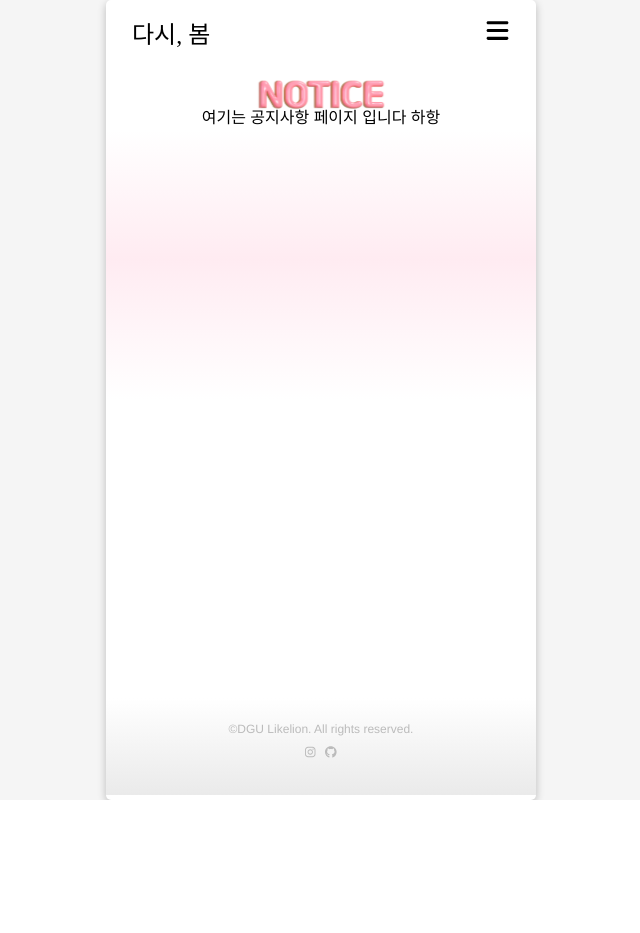
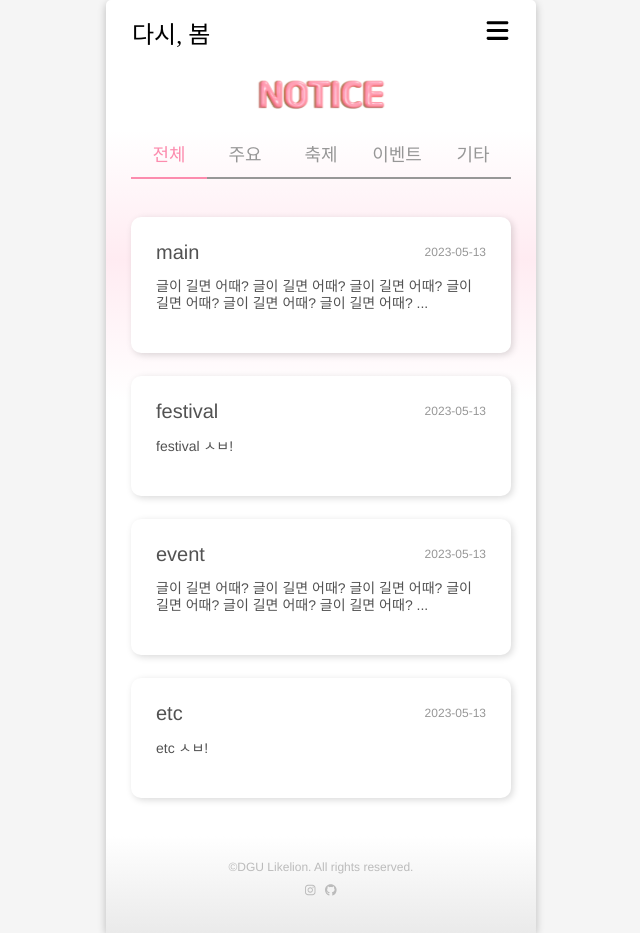
Before and after one commit to LikeLion-at-DGU/2023_spring_festival_front, a Next.js app: page /notice in a window 1280 px wide. Shown: the whole page, without its empty margins (319-959 px from the left). Before the commit the page ends 800 px from the top, so only its background shows below. Built offline with nearby package versions, Linux system fonts and the light colour scheme; a web font is replaced by a local one.

Commit message:
feat: notice 리스트 UI

```diff
--- /dev/null
+++ b/components/notice/NoticeCard.jsx
@@ -0,0 +1,83 @@
+import styled from "styled-components";
+import Image from 'next/image';
+import Link from 'next/link';
+
+const Container = styled.div`
+    box-shadow: 2px 2px 7px rgba(0, 0, 0, 0.15);
+    z-index: 5;
+    background: #FFF;
+    border-radius: 10px;
+    padding: 25px;
+    margin: 3% 0;
+    /* font-family: 'AppleSDGothicNeoM00'; */
+`;
+
+const Header = styled.header`
+    display: flex;
+    justify-content: space-between;
+    align-items: center;
+`;
+
+const Title = styled.div`
+    color: #525252;
+    font-weight: 400;
+    font-size: 20px;
+    /* font-family: 'AppleSDGothicNeoB00'; */
+`;
+
+const Date = styled.div`
+    font-weight: 400;
+    font-size: 12px;
+    color: #979797;
+`;
+
+const Body = styled.div`
+    font-weight: 400;
+    font-size: 14px;
+    color: #525252;
+    margin: 5% 0;
+    line-height: 120%;
+`;
+
+const ImgBox = styled.div`
+    margin: 5px 0;
+    display: flex;
+    flex-direction: row;
+    justify-items: center;
+    align-items: center;
+`;
+
+const NoticeCard = ({title, content, created_at, images}) => {
+
+    const date = created_at.slice(0,10);
+
+    console.log(images)
+
+    return(
+        <Container>
+            <Header>
+                <Title>{title}</Title>
+                <Date>{date}</Date>
+            </Header>
+            <Body>
+                { content.length <= 60 ?
+                    <>{content}</> : <>{content.slice(0,60)}...</>
+                }
+            </Body>
+            { ( images && images.length > 0 ) &&
+            <ImgBox>
+                {images.map((image)=>{
+                    <Image
+                        key={image.id}
+                        src={image.url}
+                        alt={image.alt}
+                    />
+                })}
+            </ImgBox>
+            }
+
+        </Container>
+    );
+};
+
+export default NoticeCard;
--- a/src/pages/notice/index.jsx
+++ b/src/pages/notice/index.jsx
@@ -1,13 +1,134 @@
+import { useEffect, useState } from "react";
 import styled from "styled-components";
+import NoticeCard from "components/notice/NoticeCard";
 
 const Container = styled.div`
+  width: 100%;
+  display: flex;
+  flex-direction: column;
+  margin-top: 25px;
+  z-index: 1;
+`;
 
-`
+const TypeWrapper = styled.div`
+  width: 100%;
+  justify-content: center;
+  display: flex;
+`;
+
+const Type = styled.button`
+  width: 20%;
+  padding: 3% 3%;
+  background: transparent;
+  border: none;
+  border-bottom: 2px solid ${(props)=>props.isSelected ? '#FC8CAE' : '#979797'};
+  color: ${(props)=>props.isSelected ? '#FC8CAE' : '#979797'};
+  font-size: 18px;
+  line-height: 19px;
+`;
+
+const TypeBody = styled.div`
+  display: flex;
+  width: 100%;
+  flex-direction: column;
+  margin: 7% 0;
+`;
 
 export default function Booth(){
+
+  // 타입
+  const [currentType, setCurrentType] = useState('전체');
+  const type = ['전체', '주요', '축제', '이벤트', '기타'];
+  const selectTypeHandler = (type) => {
+    setCurrentType(type);
+    console.log(currentType);
+  };
+
+  // notice list fetch
+  const [notice, setNotice] = useState([]);
+  const fetchNotice = async() => {
+    try {
+      // dummy
+      const noticeData = [
+        {
+          "id": 1,
+          "title": "main",
+          "type": "주요",
+          "content": "글이 길면 어때? 글이 길면 어때? 글이 길면 어때? 글이 길면 어때? 글이 길면 어때? 글이 길면 어때? 글이 길면 어때? 글이 길면 어때? 글이 길면 어때?",
+          "created_at": "2023-05-13T07:47:07.687842+09:00",
+          "images": []
+        },
+        {
+          "id": 2,
+          "title": "festival",
+          "type": "축제",
+          "content": "festival ㅅㅂ!",
+          "created_at": "2023-05-13T07:47:07.687842+09:00",
+          "images": []
+        },
+        {
+          "id": 3,
+          "title": "event",
+          "type": "이벤트",
+          "content": "글이 길면 어때? 글이 길면 어때? 글이 길면 어때? 글이 길면 어때? 글이 길면 어때? 글이 길면 어때? 글이 길면 어때? 글이 길면 어때? 글이 길면 어때?",
+          "created_at": "2023-05-13T07:47:07.687842+09:00",
+          "images": []
+        },
+        {
+          "id": 4,
+          "title": "etc",
+          "type": "기타",
+          "content": "etc ㅅㅂ!",
+          "created_at": "2023-05-13T07:47:07.687842+09:00",
+          "images": []
+        },
+      ];
+
+      setNotice(noticeData);
+    } catch (error) {
+      console.log('Error: ', error);
+    }
+  };
+
+  // notice list 불러오기
+  useEffect(()=>{
+    fetchNotice();
+  }, []);
+
+  const typeNotices = notice.filter((notice)=>{
+    if(currentType === '전체') {
+      return true;
+    } else {
+      return notice.type === currentType;
+    }
+  });
+
   return(
     <Container>
-      여기는 공지사항 페이지 입니다 하항
+      <TypeWrapper>
+        {type.map((type)=>{
+          return(
+            <Type
+              key={type}
+              onClick={()=>selectTypeHandler(type)}
+              isSelected={type===currentType}
+            >
+              {type}
+            </Type>
+          )
+        })}
+      </TypeWrapper>
+      <TypeBody>
+        {typeNotices.map((notice)=>(
+          <NoticeCard
+            title={notice.title}
+            content={notice.content}
+            created_at={notice.created_at}
+            images={notice.images}
+          />
+        ))}
+
+      </TypeBody>
     </Container>
   )
 }
```
Also changed, not shown: components/notice/docs.txt (deleted).
